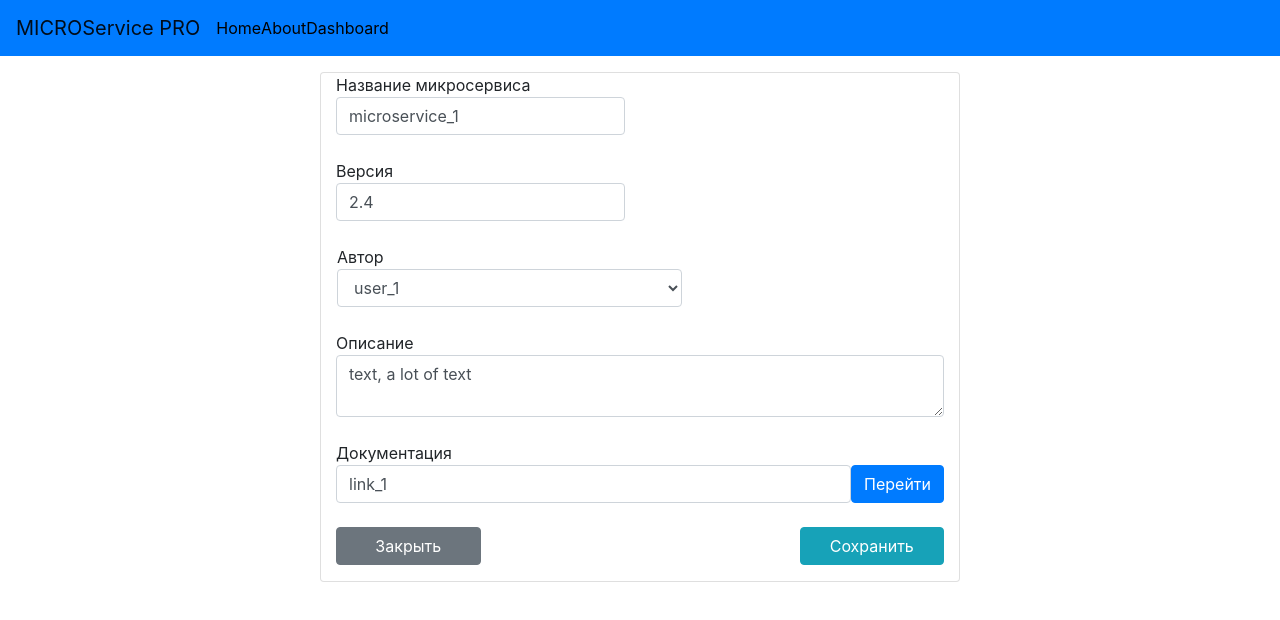
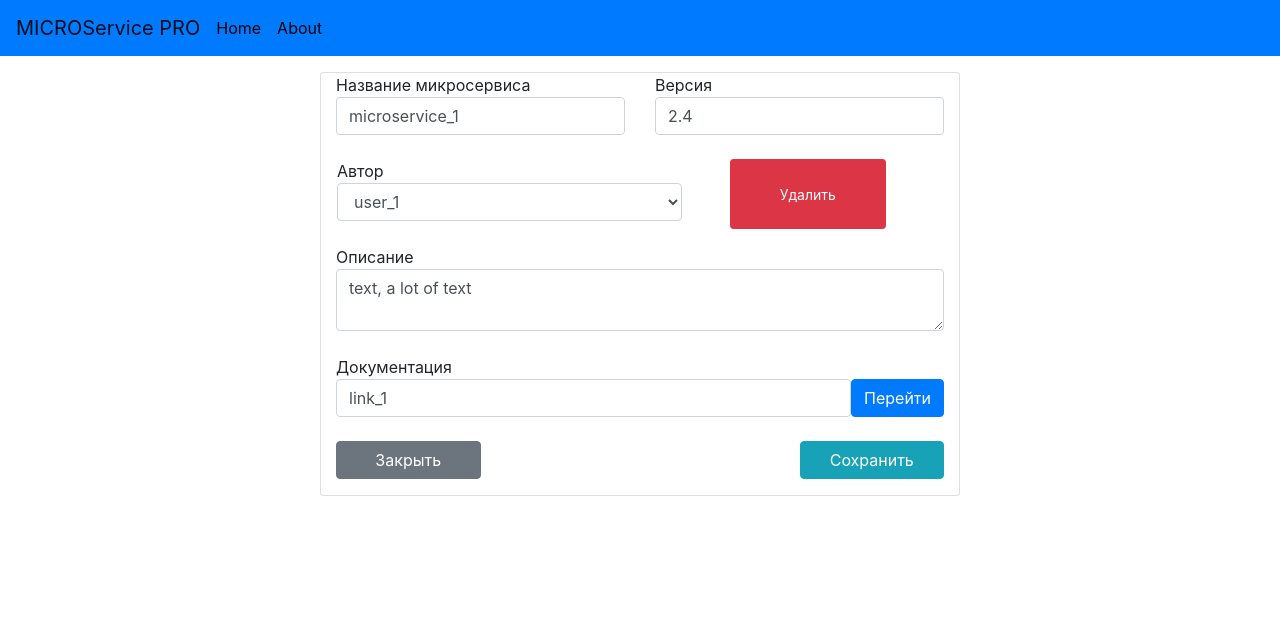
Before and after one commit to victor-sha/micro-sm, a React (Create React App) app: page /service/1 in a window 1280 px wide. Shown: the top 620 px of the page. Built offline with nearby package versions, Linux system fonts and the light colour scheme; data requests are answered from the project's data file.

Commit message:
add del btn

```diff
--- a/src/Routes.js
+++ b/src/Routes.js
@@ -29,11 +29,8 @@ export default function BasicExample() {
           <Nav.Item variant="dark">
             <NavLink style={linkStyle} color="black" to="/">Home</NavLink>
           </Nav.Item>
-          <Nav.Item>
+          <Nav.Item className="ml-3">
             <NavLink style={linkStyle} to="/about">About</NavLink>
-          </Nav.Item>
-          <Nav.Item>
-            <NavLink style={linkStyle} to="/dashboard">Dashboard</NavLink>
           </Nav.Item>
         </Nav>
       </Navbar>
--- a/src/ServiceComponent.js
+++ b/src/ServiceComponent.js
@@ -50,9 +50,6 @@ export const ServiceComponent = () => {
                   onChange={e => setService({...service, name: e.target.value})}
                 />
             </label>
-          </div>
-
-          <div className="form-group">
             <label className="col-md-6">
               Версия
               <input
@@ -65,7 +62,7 @@ export const ServiceComponent = () => {
             </label>
           </div>
 
-          <div className="form-group pl-3">
+          <div className="form-group d-flex pl-3">
             <label style={{display:"block", width: "345px"}} calssName="d-flex col-md-6" for="author">
               Автор
               <select
@@ -83,6 +80,14 @@ export const ServiceComponent = () => {
                   }
               </select>
             </label>
+            <button
+                  className="btn btn-danger col-md-3 ml-5 btn-sm"
+                  type="button"
+                  onClick={sendRequest}
+                >
+                  Удалить
+                </button>
+
           </div>
 
           <div className="form-group">
```
Lines whose indentation alone changed are shown as unchanged.
